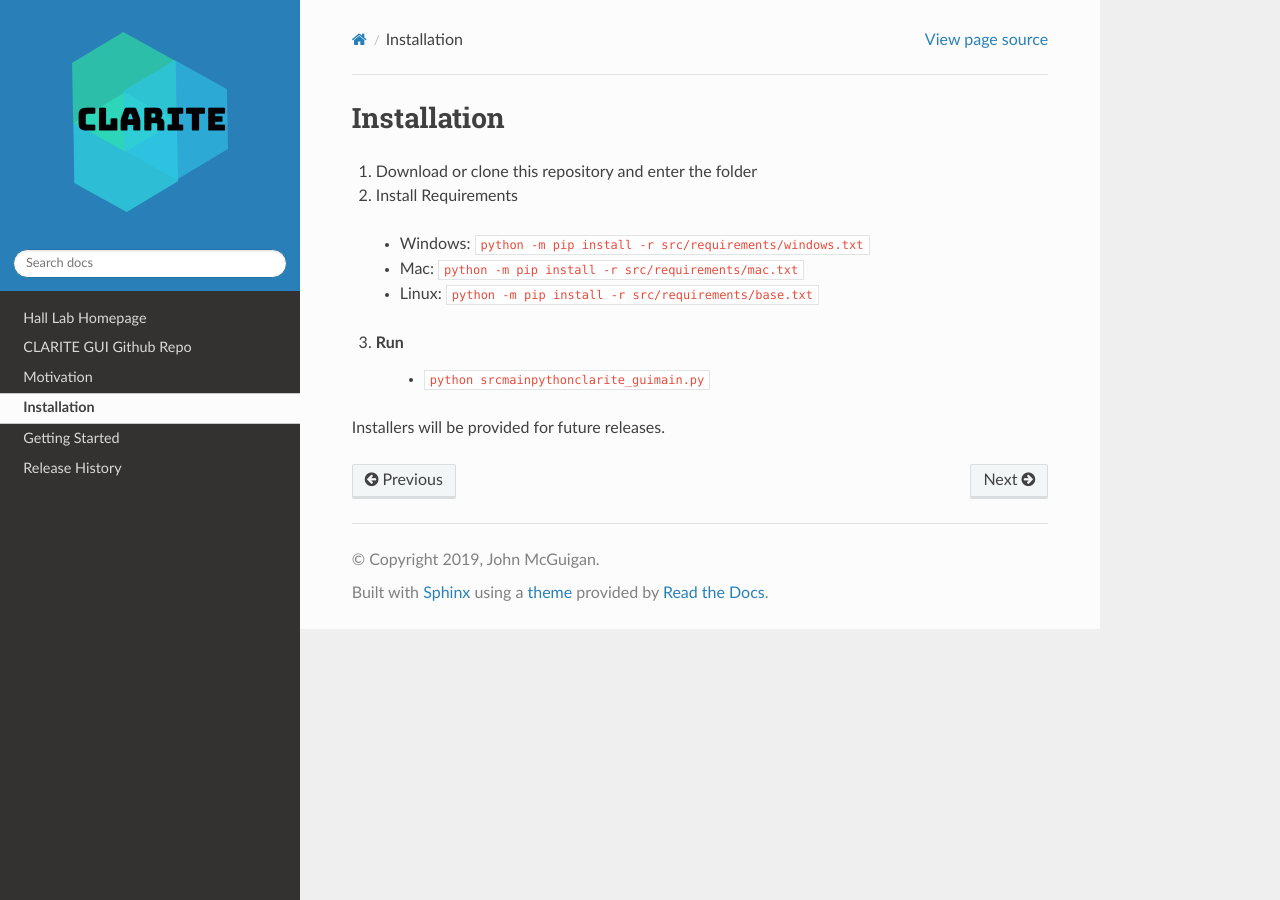
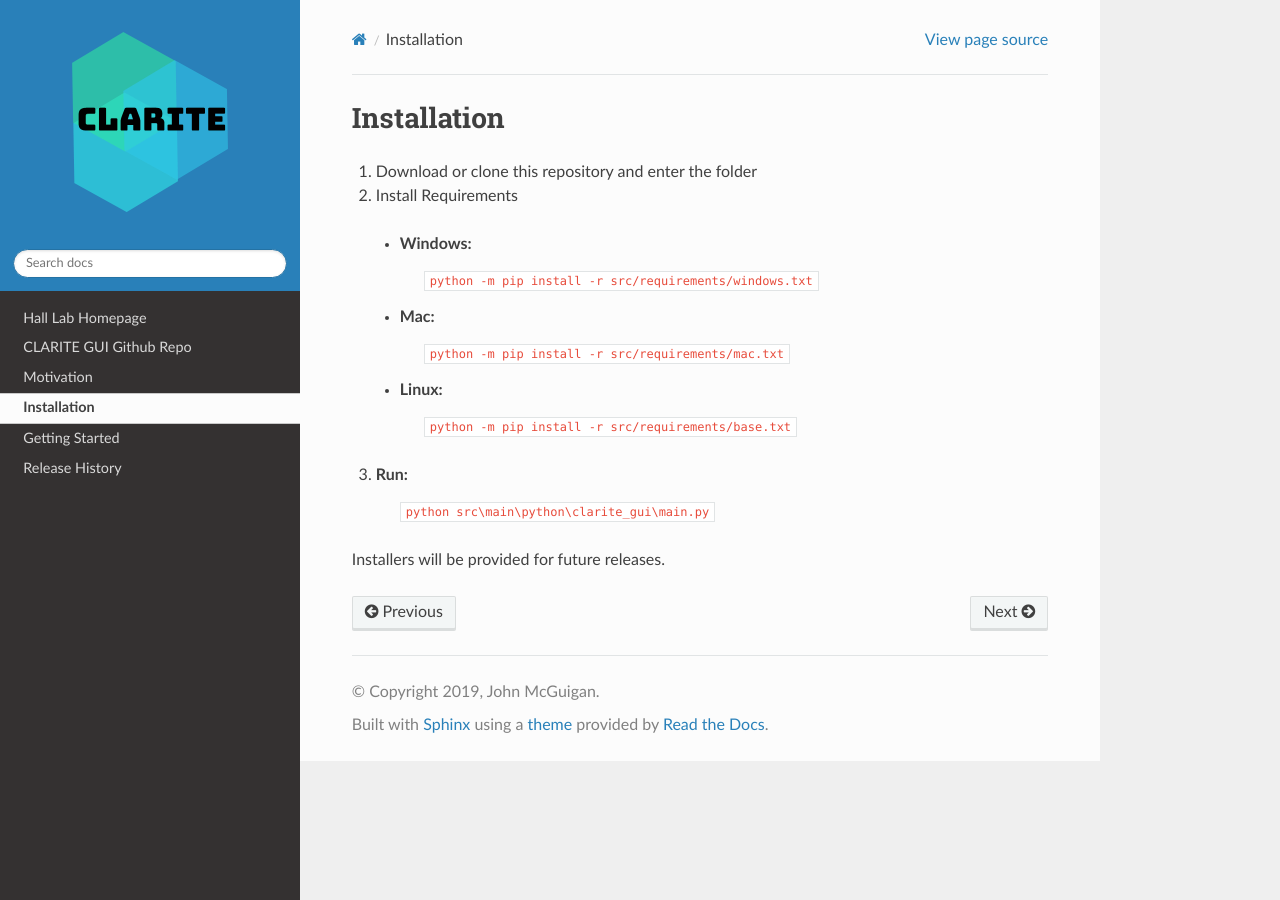
Before and after one commit to HallLab/clarite-gui, a Sphinx documentation site: the page built from docs/installation.rst, in a window 1280 px wide. Built offline with Sphinx 7.4.7 and the Read the Docs theme 2.0.0, drawn with Linux system fonts in a browser that asks for light colours; part of the change alters nothing that is shown.

Commit message:
Fix doc bug

```diff
--- a/docs/installation.rst
+++ b/docs/installation.rst
@@ -4,10 +4,15 @@ Installation
 
 1. Download or clone this repository and enter the folder
 2. Install Requirements
-  * Windows: :code:`python -m pip install -r src/requirements/windows.txt`
-  * Mac: :code:`python -m pip install -r src/requirements/mac.txt`
-  * Linux: :code:`python -m pip install -r src/requirements/base.txt`
-3. Run
-    * :code:`python src\main\python\clarite_gui\main.py`
+
+  * Windows:
+     ``python -m pip install -r src/requirements/windows.txt``
+  * Mac:
+     ``python -m pip install -r src/requirements/mac.txt``
+  * Linux:
+     ``python -m pip install -r src/requirements/base.txt``
+
+3. Run:
+     ``python src\main\python\clarite_gui\main.py``
 
 Installers will be provided for future releases.
```
